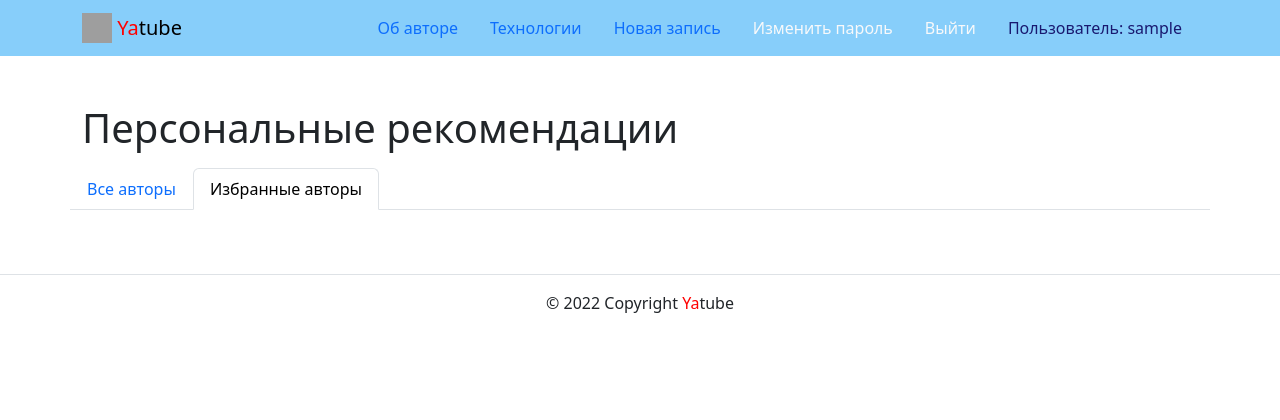
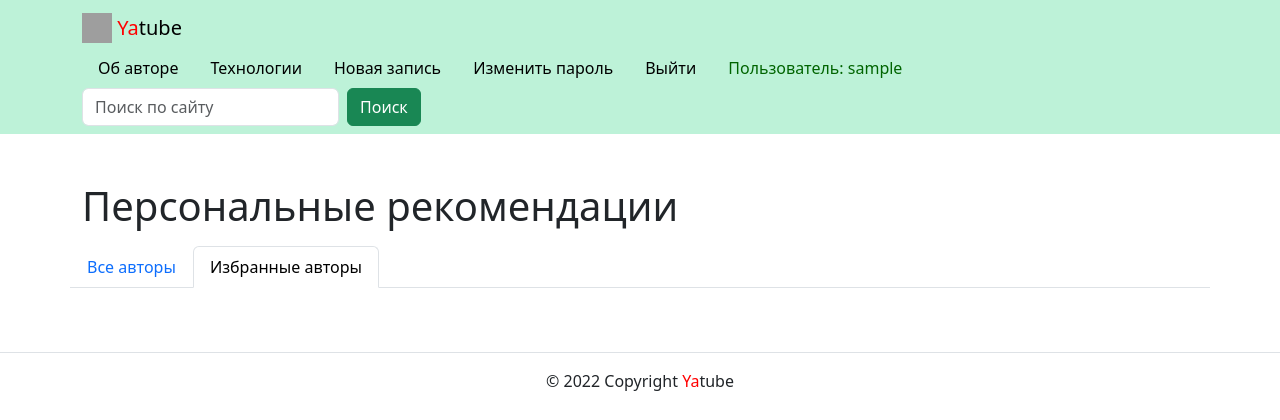
Before and after one commit to JuliaBars/blogs_platform, a Django app: page /follow/ in a window 1280 px wide. Shown: the top 420 px of the page. Run offline with Django 3.2, Linux system fonts and the light colour scheme; the visitor is signed in with stand-in values (Sample User, id 1); data comes from the database, SQL or seed files in the repository; data that the repository does not hold is empty; some libraries are stand-ins or nearby versions; grey boxes are pictures that could not be loaded.

Commit message:
Добавлен поиск по сайту

```diff
--- a/yatube/posts/urls.py
+++ b/yatube/posts/urls.py
@@ -28,5 +28,6 @@ urlpatterns = [
     path('profile/<str:username>/', views.profile, name='profile'),
     path('posts/<int:post_id>/', views.post_detail, name='post_detail'),
     path('create/', views.post_create, name='post_create'),
+    path('posts/post_search/', views.post_search, name='post_search'),
     path('', views.index, name='index'),
 ]
--- a/yatube/posts/views.py
+++ b/yatube/posts/views.py
@@ -21,7 +21,7 @@ def paginator(request, posts):
     return page_obj
 
 
-# @cache_page(20, key_prefix='index_page')
+@cache_page(20, key_prefix='index_page')
 # @queries_stat
 def index(request):
     posts = Post.objects.prefetch_related('group', 'author')
@@ -168,3 +168,17 @@ def profile_unfollow(request, username):
         author=author,
     ).delete()
     return redirect('posts:profile', username=username)
+
+
+def post_search(request):
+    search_req = request.GET.get('s', '')
+    search_req = search_req.title()
+    if search_req:
+        posts = Post.objects.filter(text__icontains=search_req)
+    else:
+        posts = Post.objects.select_related('group', 'author')
+
+    return render(
+        request, 'posts/index.html',
+        {'page_obj': paginator(request, posts)}
+    )
--- a/yatube/templates/includes/header.html
+++ b/yatube/templates/includes/header.html
@@ -1,5 +1,5 @@
 {% load static %}
-  <nav class="navbar navbar-light" style="background-color: lightskyblue">
+  <nav class="navbar navbar-light" style="background-color: #BDF2D8">
     <div class="container">
       <a class="navbar-brand" href="{% url 'posts:index' %}">
         <img src="{% static 'img/logo.png' %}" width="30" height="30" class="d-inline-block align-top" alt="">
@@ -8,23 +8,23 @@
       {% with request.resolver_match.view_name as view_name %}
       <ul class="nav nav-pills">
         <li class="nav-item">
-          <a class="nav-link {% if view_name  == 'about:author' %}active{% endif %}" href="{% url 'about:author' %}">Об авторе</a>
+          <a class="nav-link {% if view_name  == 'about:author' %}active{% endif %}" href="{% url 'about:author' %}" style="color: black" >Об авторе</a>
         </li>
         <li class="nav-item">
-          <a class="nav-link {% if view_name  == 'about:tech' %}active{% endif %}" href="{% url 'about:tech' %}">Технологии</a>
+          <a class="nav-link {% if view_name  == 'about:tech' %}active{% endif %}" href="{% url 'about:tech' %}" style="color: black">Технологии</a>
         </li>
         {% if user.is_authenticated %}
         <li class="nav-item">
-          <a class="nav-link {% if view_name  == 'posts:post_create' %}active{% endif %}" href="{% url 'posts:post_create' %}">Новая запись</a>
+          <a class="nav-link {% if view_name  == 'posts:post_create' %}active{% endif %}" href="{% url 'posts:post_create' %}" style="color: black">Новая запись</a>
         </li>
         <li class="nav-item">
-          <a class="nav-link link-light {% if view_name  == 'users:password_change' %}active{% endif %}" href="{% url 'users:password_change' %}">Изменить пароль</a>
+          <a class="nav-link link {% if view_name  == 'users:password_change' %}active{% endif %}" href="{% url 'users:password_change' %}" style="color: black" >Изменить пароль</a>
         </li>
         <li class="nav-item">
-          <a class="nav-link link-light" href= "{% url 'users:logout' %}">Выйти</a>
+          <a class="nav-link link" href= "{% url 'users:logout' %}" style="color: black" >Выйти</a>
         </li>
         <li>
-          <a class="nav-link" style="color:MidnightBlue"> Пользователь: {{ request.user }} </a>
+          <a class="nav-link" style="color:#006400"> Пользователь: {{ request.user }} </a>
         </li>
         {% else %}
         <li class="nav-item">
@@ -35,6 +35,10 @@
         </li>
         {% endif %}
         {% endwith %}
+        <form action='{% url 'posts:post_search' %}' class="d-flex" role="search">
+          <input id="form" name='s' class="form-control me-2" type="search" placeholder="Поиск по сайту" aria-label="Search">
+          <button class="btn btn-success" type="submit" >Поиск</button>
+          </form>
       </ul>
     </div>
   </nav>
```
